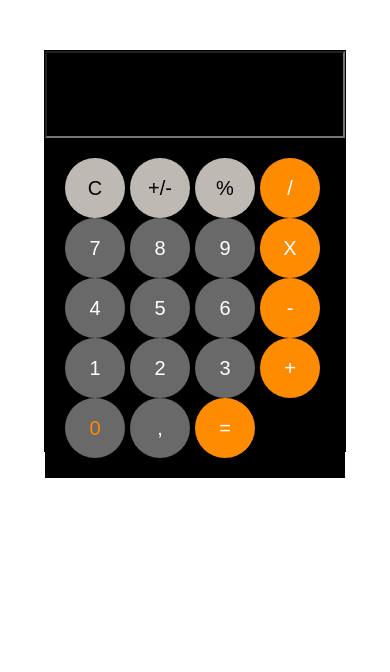
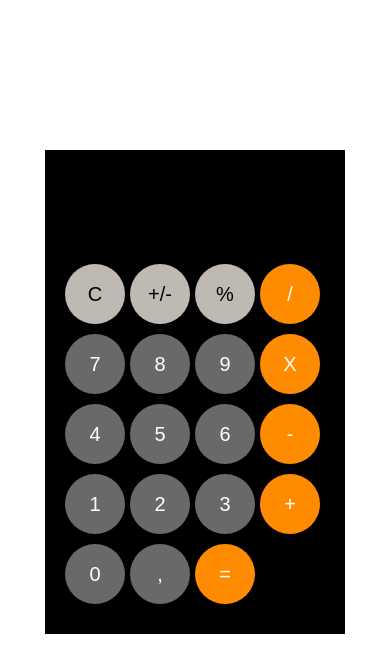
Before and after one commit to MaksymKolesnyy/Calculator, a plain HTML site: page index.html in a window 390 px wide. Drawn offline with Linux system fonts and the light colour scheme.

Commit message:
Should implement +/- button and %. Should replicate iPhone screen

```diff
--- a/script.js
+++ b/script.js
@@ -20,3 +20,5 @@ function calculateResult() {
         inputField.value = 'Error';
     }
 }
+
+//fix +/- e %
--- a/style.css
+++ b/style.css
@@ -2,7 +2,8 @@
     padding: 0;
     margin: 0;
     color: white;
-    font-size: 20px;
+    font-size: 30px;
+
 }
 
 body {
@@ -14,29 +15,33 @@ body {
 }
 
 .calculator-body {
-    border: 1px solid black;
+
     width: 300px;
     height: 400px;
-    margin-top: 50px;
+    margin-top: 150px;
+    border-radius: 20px;
 
 }
 
 
 
 #screen {
-    background-color: black;
-    width: 296px;
+    background-color: rgb(0, 0, 0);
+    width: 300px;
     text-align: end;
     padding-top: 60px;
+    border: none;
+
+
 }
 
 
-
+/* not the impostor */
 .buttons-box {
     display: grid;
     grid-template-columns: repeat(4, 1fr);
     grid-template-rows: repeat(5, 1fr);
-    background-color: black;
+    background-color: rgb(0, 0, 0);
     padding: 20px;
 }
 
@@ -50,7 +55,8 @@ button {
 
 /* TO FIX */
 #zero {
-    color: #ff8c00;
+    color: #ffffff;
+
 }
 
 /* COLORS */
@@ -70,4 +76,6 @@ button {
     background-color: #696969;
     font-size: 20px;
     color: white;
+    margin-bottom: 10px;
+
 }
```
